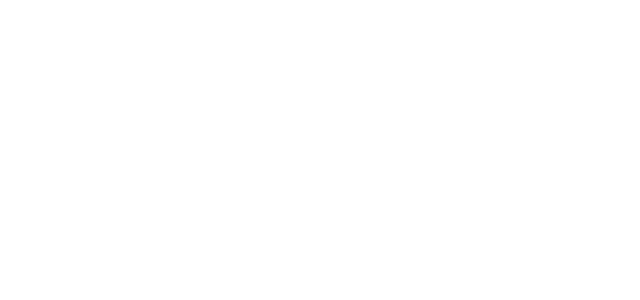
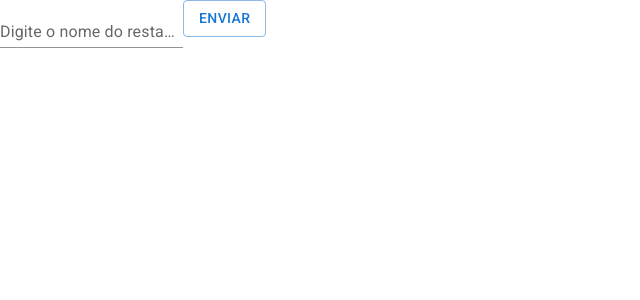
Before and after one commit to feliipecardosoo/ShowMembers, a React (Create React App) app in the folder frontend/: page /admin/restaurantes/post in a window 1280 px wide. Before the commit this address had no page. Shown: the top 300 px of the page, without its empty margins (0-640 px from the left). Built offline with nearby package versions, Linux system fonts and the light colour scheme.

Commit message:
Inserindo rota POST

```diff
--- a/frontend/src/App.tsx
+++ b/frontend/src/App.tsx
@@ -1,7 +1,8 @@
 import { Routes, Route } from 'react-router-dom';
 import Home from './paginas/Home';
 import VitrineRestaurantes from './paginas/VitrineRestaurantes';
-import Administracao from './paginas/Administracao';
+import Administracao from './paginas/Administracao/ListarRestaurantes';
+import RestaurantesPost from './paginas/Administracao/CadastrarRestaurante';
 
 function App() {
 
@@ -10,6 +11,7 @@
       <Route path="/" element={<Home />} />
       <Route path="/restaurantes" element={<VitrineRestaurantes />} />
       <Route path="/admin/restaurantes" element={<Administracao />} />
+      <Route path="/admin/restaurantes/post" element={<RestaurantesPost />} />
     </Routes>
   );
 }
--- /dev/null
+++ b/frontend/src/paginas/Administracao/CadastrarRestaurante/index.tsx
@@ -0,0 +1,42 @@
+import { Button, TextField } from "@mui/material";
+import axios from "axios";
+import { useState } from "react";
+
+export default function RestaurantesPost() {
+
+    const [nomeRestaurante, setNomeRestaurante] = useState('')
+
+    const submeterForm = (evento: React.FormEvent<HTMLFormElement>) => {
+        evento.preventDefault()
+
+        axios.post('http://localhost:8000/api/v2/restaurantes/', {
+            nome: nomeRestaurante
+        })
+            .then(() => {
+                alert('Inserido no Bd')
+            })
+            .catch(e => {
+                console.log(e)
+            })
+    }
+
+    return(
+        <form onSubmit={submeterForm}>
+            <TextField
+                id="standard-basic"
+                label="Digite o nome do restaurante"
+                variant="standard"
+                value={nomeRestaurante}
+                onChange={
+                    evento => setNomeRestaurante(evento.target.value)
+                }
+            />
+            <Button
+                variant="outlined"
+                type="submit"
+            >
+                Enviar
+            </Button>
+        </form>
+    )
+}
```
Also changed, not shown: frontend/src/paginas/Administracao/ListarRestaurantes/index.tsx (renamed from frontend/src/paginas/Administracao/index.tsx, +2 -5 lines), frontend/src/paginas/Administracao/ListarRestaurantes/Administracao.module.scss (added).
